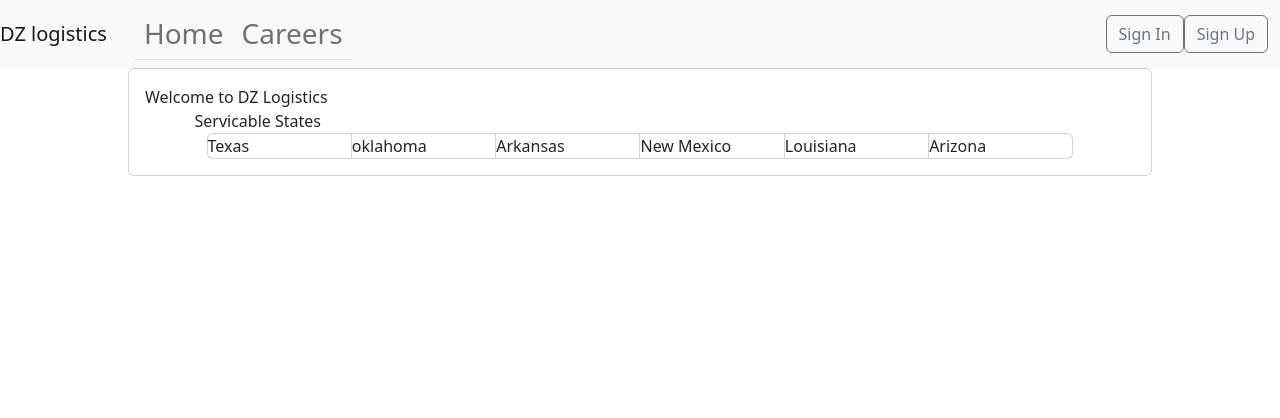
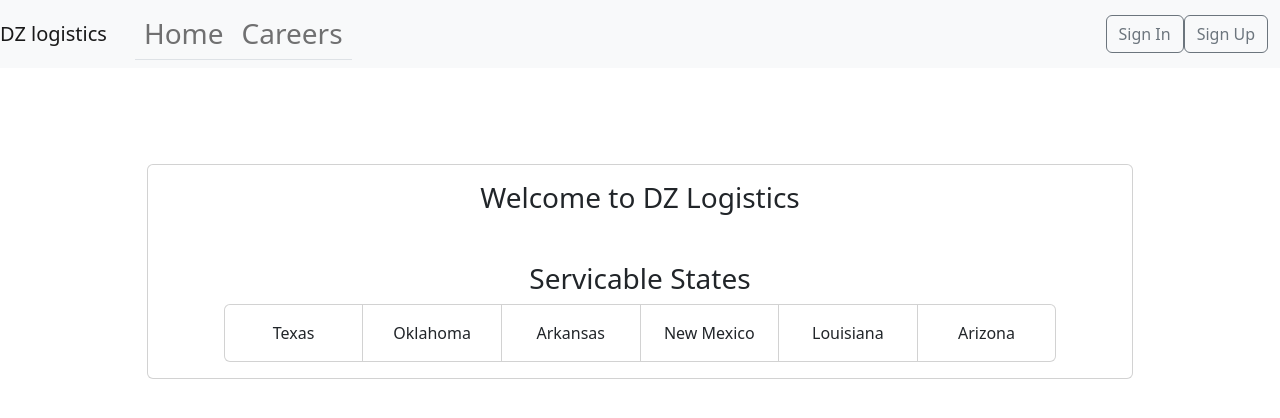
Before and after one commit to Zabronko/TeamLogic, a React (Create React App) app in the folder app-front-end/: page / in a window 1280 px wide. Shown: the top 418 px of the page. Built offline with nearby package versions, Linux system fonts and the light colour scheme.

Commit message:
working on styling

```diff
--- a/app-front-end/src/pages/CustomerPages/Customers.jsx
+++ b/app-front-end/src/pages/CustomerPages/Customers.jsx
@@ -1,6 +1,6 @@
 import {Card, Form, Button} from "react-bootstrap";
 import { CustomerComponent } from '../../components/Customers/CustomerComponent';
-import { useState, useEffect, useRef } from "react";
+import { useState, useEffect } from "react";
 import axios from "axios";
 
 export const Customers = () => {
@@ -16,8 +16,7 @@ export const Customers = () => {
 
   return (
     <>
-    <Card style={{width: "20%", alignContent:"center", marginLeft:"40%"}}>
-    </Card>
+    <h1 style={{ textAlign: "center" }}>Customers</h1>
     <Card style={{width: "80%", alignContent:"center", marginLeft:"10%", marginBottom:"10%"}}>
       <Card.Body>
         <CustomerComponent customers={customers} />
--- a/app-front-end/src/pages/Home.jsx
+++ b/app-front-end/src/pages/Home.jsx
@@ -1,26 +1,29 @@
-import { useEffect, useState } from "react"
-import { Container, Card, Col, Row, CardGroup } from "react-bootstrap";
-import { useCookies } from "react-cookie";
+
+import { Container, Card, CardGroup } from "react-bootstrap";
+
 
 
 export const Home = () => {
 
   return (
-    <Card style={{width: "80%", alignContent:"center", marginLeft:"10%", marginBottom:"10%"}}>
-        <Card.Body>
+    <div className="px-4 py-5 my-5 text-center" >
+    <Card style={{width: "80%", textAlign: "center", alignContent:"center", marginLeft:"10%", marginBottom:"10%"}}>
+        <Card.Body >
+          <div className='h3'>
            Welcome to DZ Logistics
+          </div>
 
-           <Container style={{width: "90%", alignContent:"center", marginLeft:"5%"}}>
-            <Row>
-              Servicable States
-            </Row>
-            <CardGroup>
-            <Card>Texas</Card>
-            <Card>oklahoma</Card>
-            <Card>Arkansas</Card>
-            <Card>New Mexico</Card>
-            <Card>Louisiana</Card>
-            <Card>Arizona</Card>
+           <Container className='mt-5' fluid style={{width: "90%", alignContent:"center", marginLeft:"5%"}}>
+
+              <div className='h3'>Servicable States</div>
+
+            <CardGroup >
+            <Card><Card.Body>Texas</Card.Body></Card>
+            <Card><Card.Body>Oklahoma</Card.Body></Card>
+            <Card><Card.Body>Arkansas</Card.Body></Card>
+            <Card><Card.Body>New Mexico</Card.Body></Card>
+            <Card><Card.Body>Louisiana</Card.Body></Card>
+            <Card><Card.Body>Arizona</Card.Body></Card>
 
 
 
@@ -28,5 +31,6 @@ export const Home = () => {
            </Container>
         </Card.Body>
     </Card>
+    </div>
   )
 }
```
